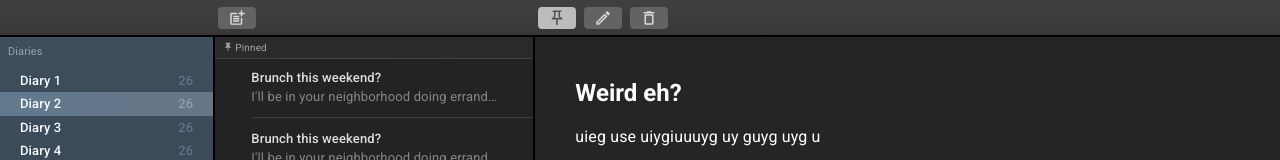
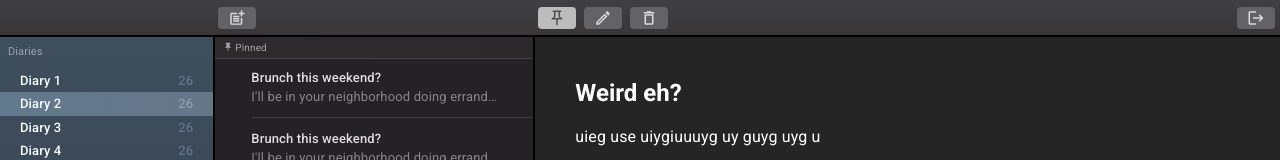
Before and after one commit to shakiralihamza/the-diaries-app, a React (Create React App) app: page / in a window 1280 px wide. Shown: the top 160 px of the page. Built offline with nearby package versions, Linux system fonts and the light colour scheme; what miragejs would draw is missing.

Commit message:
updated Header component

```diff
--- a/src/features/header/Header.tsx
+++ b/src/features/header/Header.tsx
@@ -4,6 +4,7 @@ import DeleteOutlineOutlinedIcon from '@mui/icons-material/DeleteOutlineOutlined
 import EditOutlinedIcon from '@mui/icons-material/EditOutlined';
 import PushPinOutlinedIcon from '@mui/icons-material/PushPinOutlined';
 import PostAddIcon from '@mui/icons-material/PostAdd';
+import LogoutIcon from '@mui/icons-material/Logout';
 
 type TheButtonProps = {
     icon: JSX.Element,
@@ -14,7 +15,7 @@ type TheButtonProps = {
 type DefaultIconStyles = { fontSize: number };
 const defaultIconStyles: DefaultIconStyles = {fontSize: 18}
 
-const TheButton: FC<TheButtonProps> = ({icon, selected, tooltipText}) => (
+export const TheHeaderButton: FC<TheButtonProps> = ({icon, selected, tooltipText}) => (
     <Tooltip TransitionComponent={Zoom} title={tooltipText}>
         <IconButton
             disableRipple
@@ -50,14 +51,20 @@ function Header() {
             <Grid item sm={3} md={2}/>
             <Grid item sm={4} md={3}>
                 <Stack direction={'row'} spacing={1} sx={{padding: '0 5px'}}>
-                    <TheButton icon={<PostAddIcon sx={defaultIconStyles}/>} selected={false} tooltipText={'New Entry'}/>
+                    <TheHeaderButton icon={<PostAddIcon sx={defaultIconStyles}/>} selected={false} tooltipText={'New Entry'}/>
                 </Stack>
             </Grid>
             <Grid item xs>
                 <Stack direction={'row'} spacing={1} sx={{padding: '0 5px'}}>
-                    <TheButton icon={<PushPinOutlinedIcon sx={defaultIconStyles}/>} selected={true} tooltipText={'Pin'}/>
-                    <TheButton icon={<EditOutlinedIcon sx={defaultIconStyles}/>} selected={false} tooltipText={'Edit'}/>
-                    <TheButton icon={<DeleteOutlineOutlinedIcon sx={defaultIconStyles}/>} selected={false} tooltipText={'Delete'}/>
+                    <TheHeaderButton icon={<PushPinOutlinedIcon sx={defaultIconStyles}/>} selected={true} tooltipText={'Pin'}/>
+                    <TheHeaderButton icon={<EditOutlinedIcon sx={defaultIconStyles}/>} selected={false} tooltipText={'Edit'}/>
+                    <TheHeaderButton icon={<DeleteOutlineOutlinedIcon sx={defaultIconStyles}/>} selected={false} tooltipText={'Delete'}/>
+                </Stack>
+
+            </Grid>
+            <Grid item>
+                <Stack direction={'row'} spacing={1} sx={{padding: '0 5px'}}>
+                    <TheHeaderButton icon={<LogoutIcon sx={defaultIconStyles}/>} selected={false} tooltipText={'Sign Out'}/>
                 </Stack>
             </Grid>
         </Grid>
```
